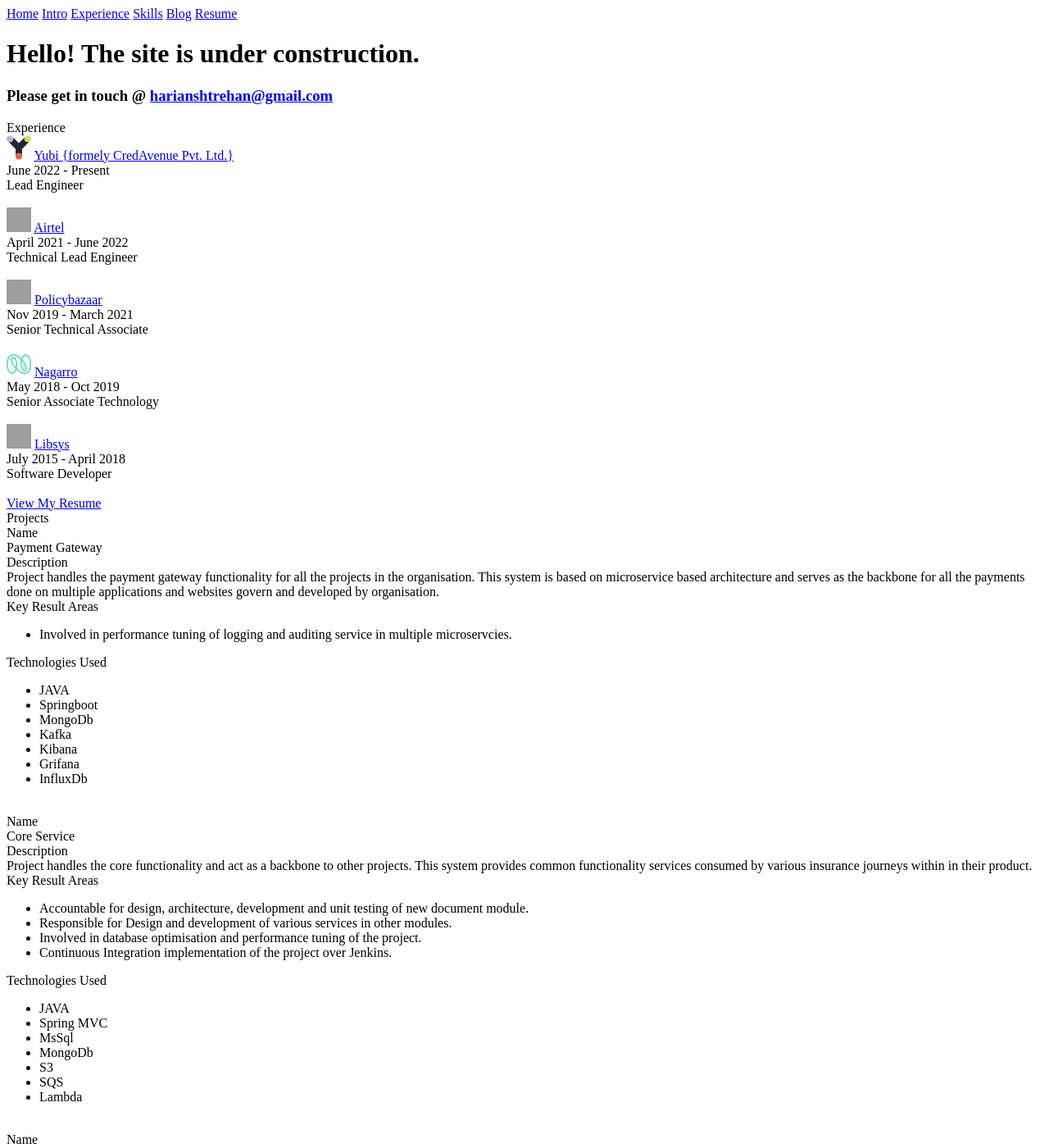
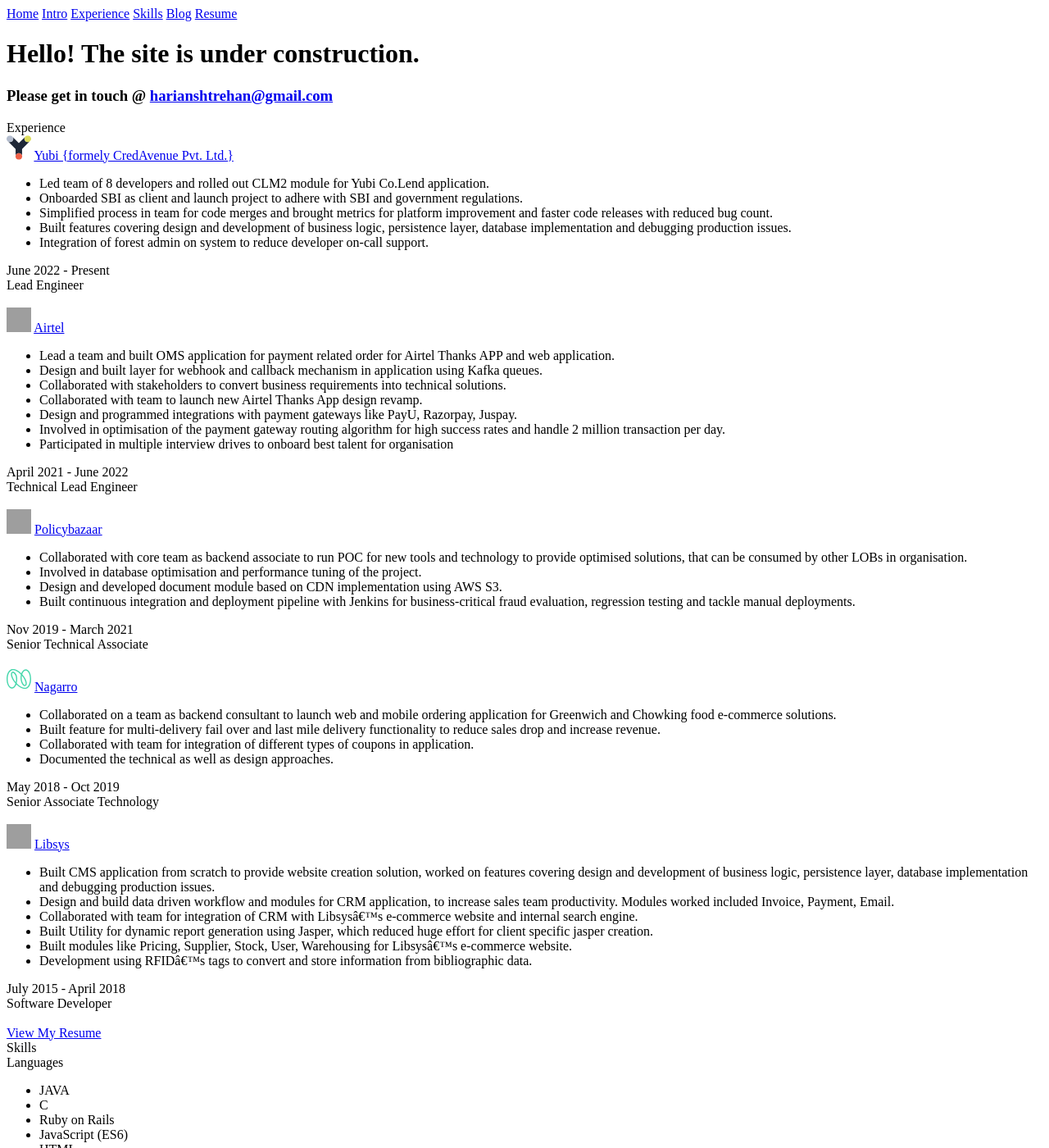
Before and after one commit to harianshtrehan/harianshtrehan.github.io, a Jekyll site: the page built from index.html, in a window 1280 px wide and 1400 px high. Shown: the whole window at 82% size. Built offline with Jekyll 4.4.1, drawn with Linux system fonts in a browser that asks for light colours; nearby versions of some CDN libraries; some web fonts are replaced; some of the changed text lies outside the part shown; grey boxes are pictures that could not be loaded.

Commit message:
some tweaks

```diff
--- a/_data/experience.yml
+++ b/_data/experience.yml
@@ -3,27 +3,61 @@
   time: June 2022 - Present
   position: Lead Engineer
   logo: yubi-logo
+  kra:
+    - pt: Led team of 8 developers and rolled out CLM2 module for Yubi Co.Lend application.
+    - pt: Onboarded SBI as client and launch project to adhere with SBI and government regulations.
+    - pt: Simplified process in team for code merges and brought metrics for platform improvement and faster code releases with reduced bug count.
+    - pt: Built features covering design and development of business logic, persistence layer, database implementation and debugging production issues.
+    - pt: Integration of forest admin on system to reduce developer on-call support.
+
 
 - company: Airtel
   url: https://www.airtel.in/
   time: April 2021 - June 2022
   position: Technical Lead Engineer
   logo: bharti-airtel-logo
+  kra:
+    - pt: Lead a team and built OMS application for payment related order for Airtel Thanks APP and web application.
+    - pt: Design and built layer for webhook and callback mechanism in application using Kafka queues.
+    - pt: Collaborated with stakeholders to convert business requirements into technical solutions.
+    - pt: Collaborated with team to launch new Airtel Thanks App design revamp.
+    - pt: Design and programmed integrations with payment gateways like PayU, Razorpay, Juspay.
+    - pt: Involved in optimisation of the payment gateway routing algorithm for high success rates and handle 2 million transaction per day.
+    - pt: Participated in multiple interview drives to onboard best talent for organisation
 
 - company: Policybazaar
   url: https://www.policybazaar.com/
   time: Nov 2019 - March 2021
   position: Senior Technical Associate
   logo: policybazaar-logo
+  kra:
+    - pt: Collaborated with core team as backend associate to run POC for new tools and technology to provide optimised solutions, that can be consumed by other LOBs in organisation.
+    - pt: Involved in database optimisation and performance tuning of the project.
+    - pt: Design and developed document module based on CDN implementation using AWS S3.
+    - pt: Built continuous integration and deployment pipeline with Jenkins for business-critical fraud evaluation, regression testing and tackle manual deployments.
+
 
 - company: Nagarro
   url: https://www.nagarro.com/en/
   time: May 2018 - Oct 2019
   position: Senior Associate Technology
   logo: nagarro-logo
+  kra:
+    - pt: Collaborated on a team as backend consultant to launch web and mobile ordering application for Greenwich and Chowking food e-commerce solutions.
+    - pt: Built feature for multi-delivery fail over and last mile delivery functionality to reduce sales drop and increase revenue.
+    - pt: Collaborated with team for integration of different types of coupons in application.
+    - pt: Documented the technical as well as design approaches.
+
 
 - company: Libsys
   url: https://www.libsys.co.in/
   time: July 2015 - April 2018
   position: Software Developer
   logo: libsys-logo
+  kra:
+    - pt: Built CMS application from scratch to provide website creation solution, worked on features covering design and development of business logic, persistence layer, database implementation and debugging production issues.
+    - pt: Design and build data driven workflow and modules for CRM application, to increase sales team productivity. Modules worked included Invoice, Payment, Email.
+    - pt: Collaborated with team for integration of CRM with Libsys’s e-commerce website and internal search engine.
+    - pt: Built Utility for dynamic report generation using Jasper, which reduced huge effort for client specific jasper creation.
+    - pt: Built modules like Pricing, Supplier, Stock, User, Warehousing for Libsys’s e-commerce website.
+    - pt: Development using RFID’s tags to convert and store information from bibliographic data.
--- a/_includes/experience.html
+++ b/_includes/experience.html
@@ -8,6 +8,13 @@
                     <div class="job_company">
                         <img width="30" height="30" src="{{site.baseurl}}/img/companies/{{job.logo}}.svg">
                         <a href="{{job.url}}" target="_blank">{{job.company}}</a>
+                    </div>
+                    <div class ="job_kra">
+                        <ul>
+                            {% for point in job.kra %}
+                            <li>{{point.pt}}</li>
+                            {% endfor %}
+                        </ul>
                     </div>
                     <div class="job_time">{{job.time}}</div>
                 </div>
--- a/index.html
+++ b/index.html
@@ -6,7 +6,7 @@
     {% include header.html %}
     {% include intro.html %}
     {% include experience.html %}
-    {% include projects.html %}
+<!--    {% include projects.html %}-->
     {% include skills.html %}
     {% include footer.html %}
 </div>
```
Also changed, not shown: _layouts/post.html (added, +7 -0 lines), _posts/Create on portfolio website.md (added, +7 -0 lines).
